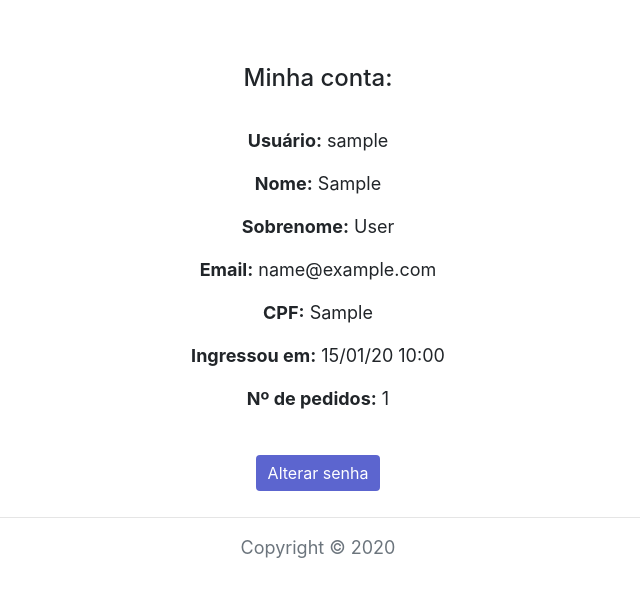
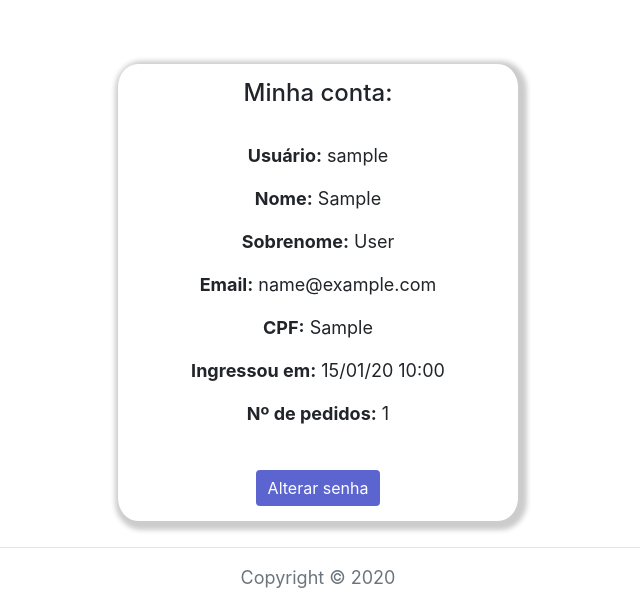
Before and after one commit to victor-kowalski-m/merc4d0, a Django app: page /conta in a window 1280 px wide. Shown: the part 235-832 px from the top of the page, without its empty margins (322-962 px from the left). Before the commit the page ends 793 px from the top, so only its background shows below. Run offline with Django 3.2, Linux system fonts and the light colour scheme; a user stored in the database is signed in; tables that the repository leaves empty hold one stand-in row (values such as "Sample post"); some libraries are stand-ins or nearby versions.

Commit message:
Box Conta e melhorias no CSS

```diff
--- a/compras/static/compras/styles.css
+++ b/compras/static/compras/styles.css
@@ -30,7 +30,22 @@ main {
   box-shadow: 3px 3px 5px 6px #ccc;
   padding: 15px;
   border-radius: 5%;
+  width: 100%;
+  max-width: 400px;
+}
+
+.box_conta{
+  box-shadow: 3px 3px 5px 6px #ccc;
+  padding: 15px;
+  border-radius: 5%;
   width: 80%;
+  max-width: 400px;
+}
+
+.center_box{
+  display:flex;
+  justify-content: center;
+
 }
 
 /* Chrome, Safari, Edge, Opera */
--- a/compras/templates/compras/conta.html
+++ b/compras/templates/compras/conta.html
@@ -1,6 +1,8 @@
 {% extends "compras/layout.html" %}
 
 {% block body %}
+<div class='center_box'>
+<div class="box_conta">
     <h4>Minha conta:</h4>
     <br>
     <p><b>Usuário:</b> {{ user.username }}</p>
@@ -14,5 +16,7 @@
     <a href="{% url 'senha' %}">
         <button type="button" class="btn btn-primary">Alterar senha</button>
     </a>
+</div>
+</div>
 
 {% endblock %}
```
Lines whose indentation alone changed are shown as unchanged.
